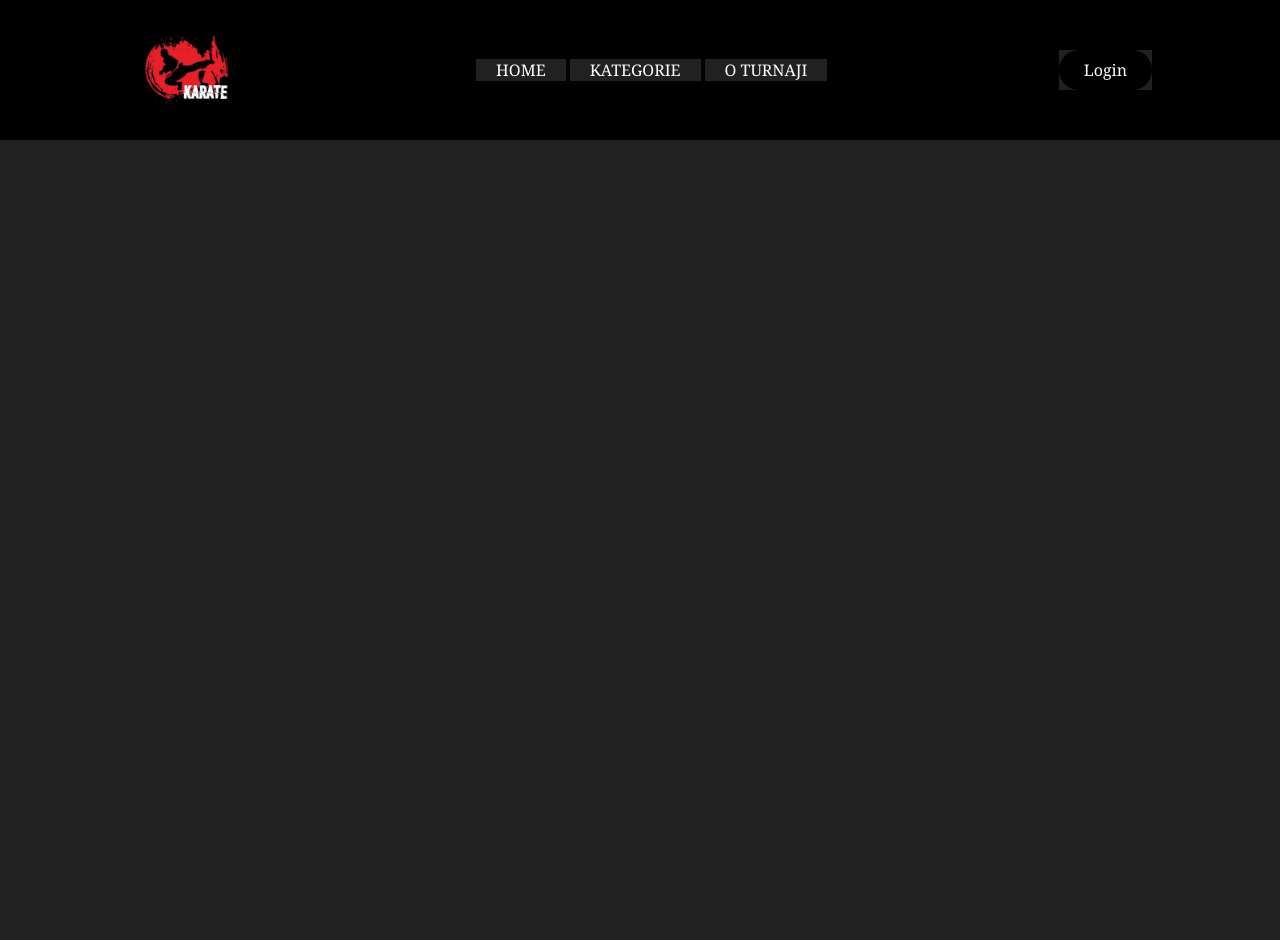
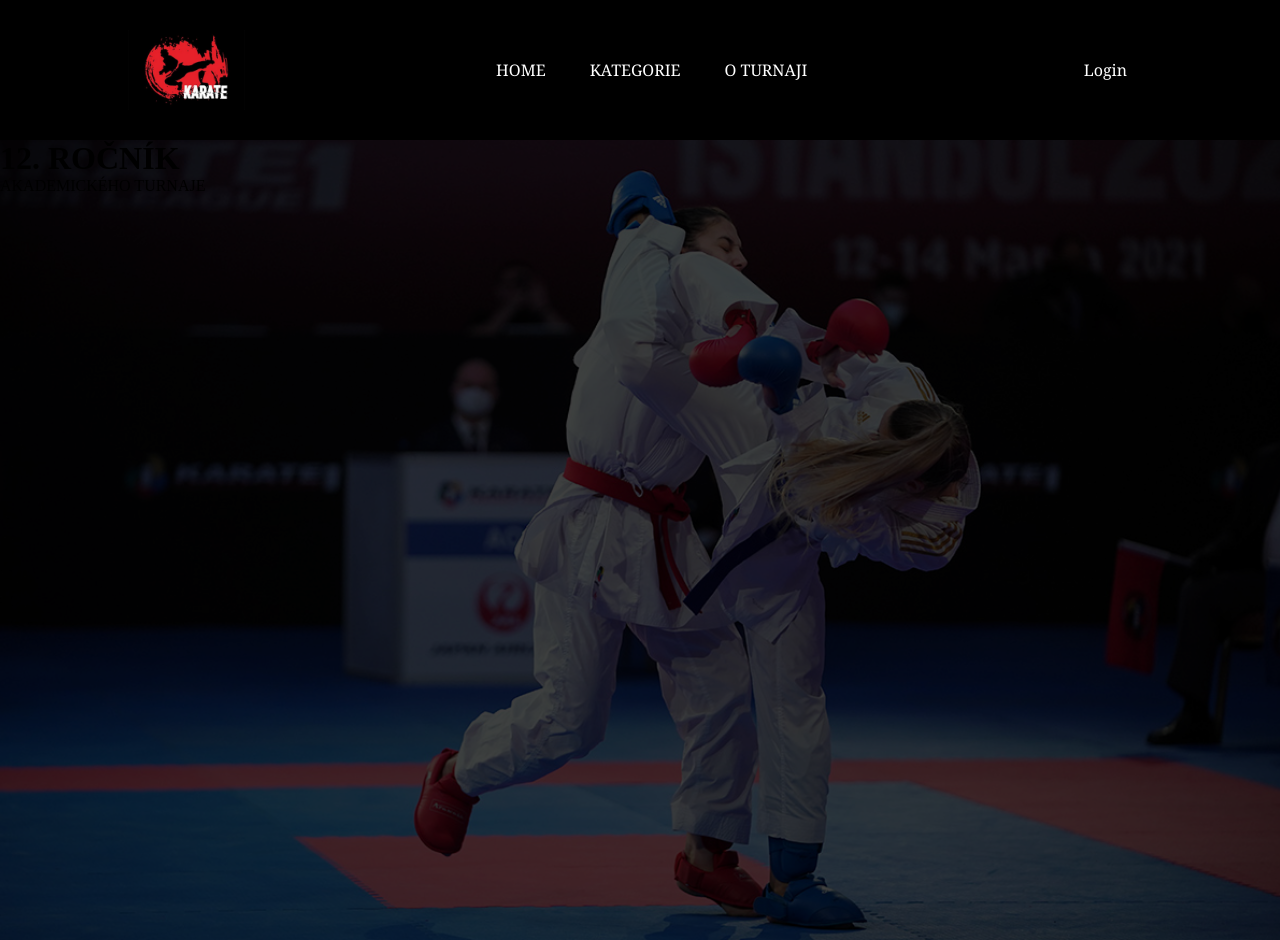
Before and after one commit to Bukyno/ZWA-semestralka, a plain HTML site: page index.html in a window 1280 px wide. Before the commit the page ends 800 px from the top, so only its background shows below. Drawn offline with Linux system fonts and the light colour scheme.

Commit message:
Hlavní strana (základ)

```diff
--- a/index.html
+++ b/index.html
@@ -19,24 +19,9 @@
         </nav>
         <a class="login-but" href="#"><button>Login</button></a>
     </header>
-
-        <!--dodělat menu
-    <div class="main-pick">
-        <div class="title-main-pick">
-            <div class="wrapper-main-pick">
-                <div class="caption-text">12. ročník</div>
-                <h1 id="main-text" calss="text-main-pick">AKADEMICKÉHO TURNAJE</h1>
-            </div>
+    <div class="back-image">
+        <div class="overlay">
+            <h1 class="img-text1">12. ROČNÍK</h1>
+            <p>AKADEMICKÉHO TURNAJE</p>
         </div>
     </div>
-    <!--HERO VERTICAL LINE???
-    <div class="img-main-pick">
-        <div id="home" class="backgound-foto" data-wf-ignore="true">
-            <div class = "dark-overlay"></div>
-            <div id="home" class="top-background">
-                <img id="main-foto" src="./Fotky/EwmecbsXEAEEaZD.jpg">
-            </div>
-        </div>
-    </div>
-</body>
-</html>-->
--- a/karate.css
+++ b/karate.css
@@ -2,7 +2,6 @@
     box-sizing: border-box;
     margin: 0;
     padding: 0;
-    background-color: rgb(33, 33, 33);
 }
 
 li, a, button{
@@ -11,6 +10,7 @@ li, a, button{
     font-size: 16px;
     color: rgb(255, 255, 255);
     text-decoration: none;
+    background-color: black;
 }
 
 header {
@@ -24,7 +24,6 @@ header {
 .logo {
     cursor: pointer;
     height: 80px
-
 }
 
 .nav-links {
@@ -35,21 +34,38 @@ header {
 .nav-links li {
     display: inline-block;
     padding: 0px 20px;
+    background-color: black;
 }
 
 .nav-links li a:hover{
-    color: rgb(93, 0, 0);
+    color: rgb(121, 1, 1);
+    background-color: black;
 }
 
 button {
     padding: 9px 25px;
     background-color: rgb(0, 0, 0);
     border: none;
-    border-radius: 50px;
+    border-radius: 25px;
     cursor: pointer;
     transition: all 0.3s ease 0s;
 }
 
 button:hover {
-    background-color: rgb(0, 0, 0);
+    background-color: rgb(121, 1, 1);
 }
+
+.back-image {
+    background-image: url('./Fotky/EwmecbsXEAEEaZD.jpg');
+    height: 800px;
+    background-position: center;
+    background-repeat: no-repeat;
+    background-size: cover;
+    position: relative;
+    filter: brightness(0.25);
+    -webkit-filter: brightness(0.25);
+}
+
+.img-text1{
+    display: flex;
+}
```
